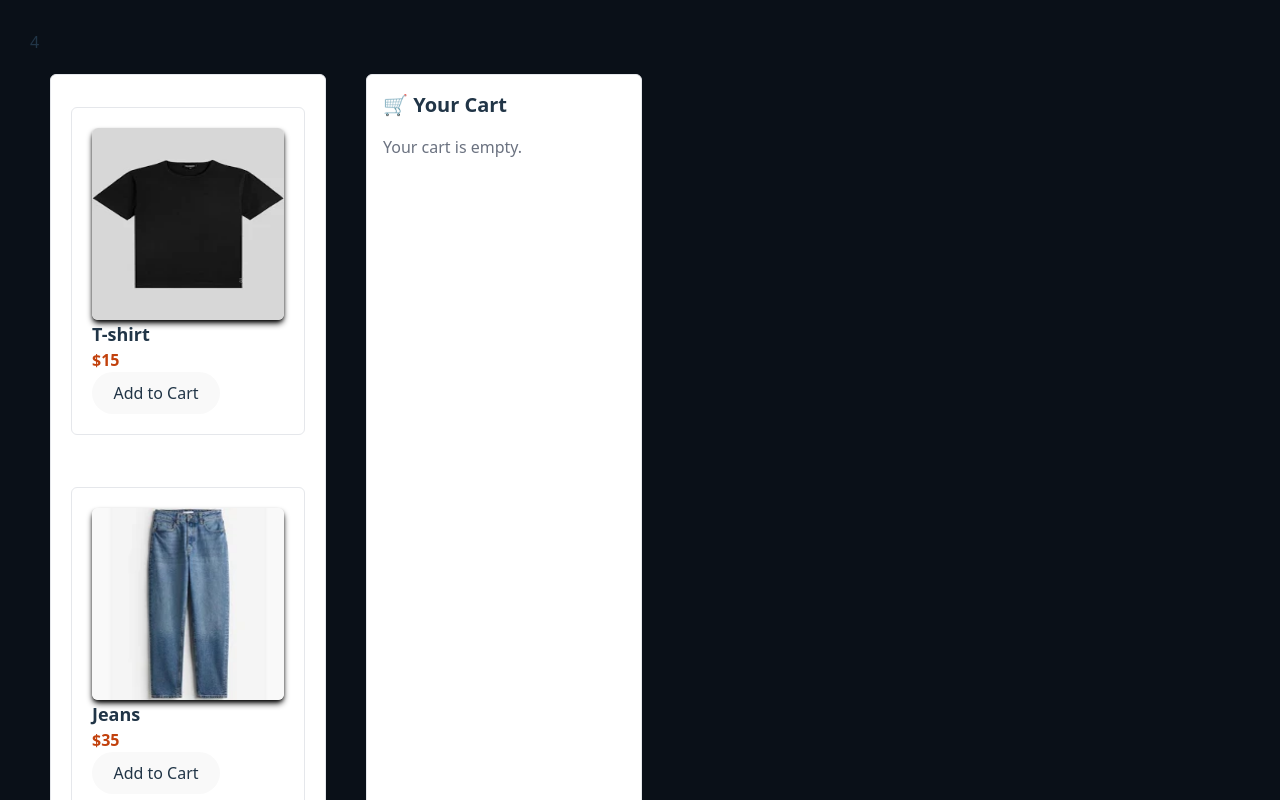
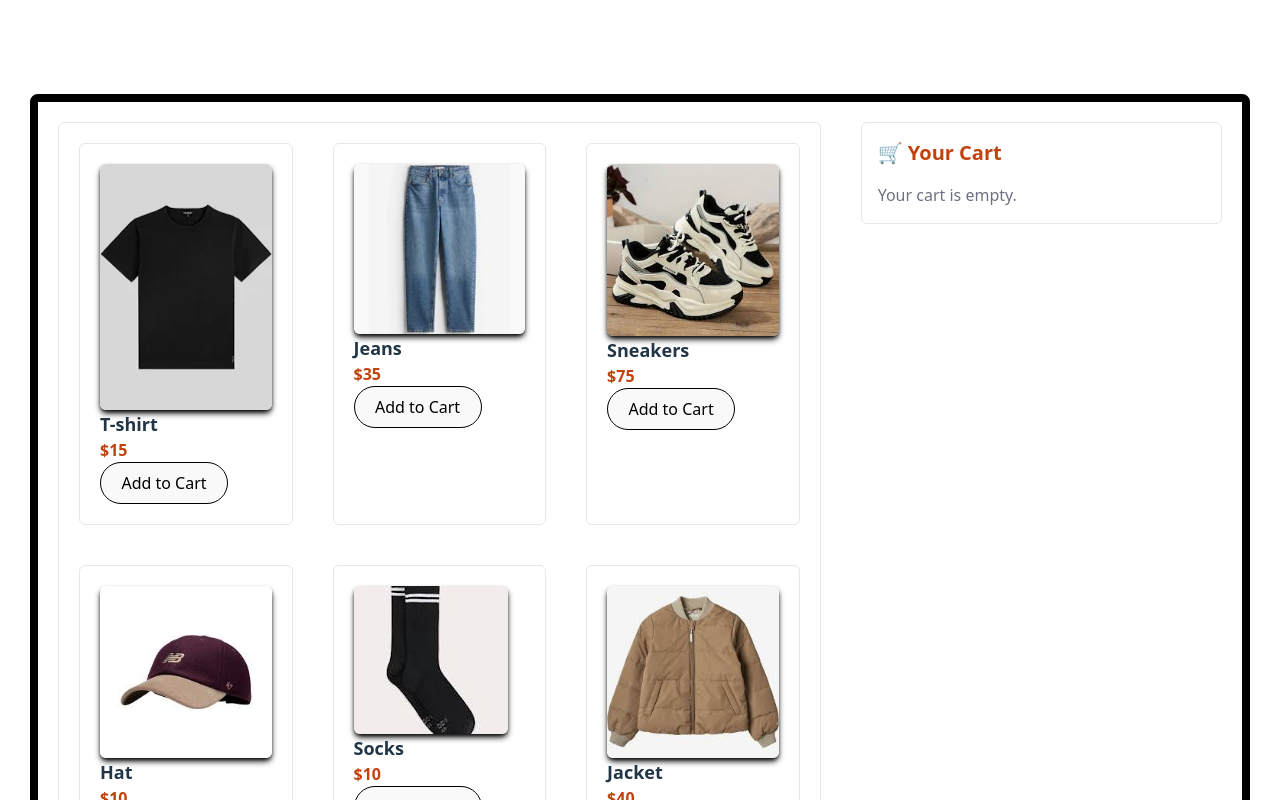
Before and after one commit to Igiraneza1/e-commerce, a React (Vite) app: page / in a window 1280 px wide. Shown: the top 800 px of the page. Built offline with nearby package versions, Linux system fonts and the light colour scheme.

Commit message:
first commit

```diff
--- a/src/App.css
+++ b/src/App.css
@@ -1,12 +1,9 @@
 body{
   padding: 30px;
-  background-color: rgb(10, 16, 24)
+
 }
 .footer{
   align-items: center;
   justify-content: center;
   bottom: 0%;
 }
-.cart{
- height: auto;
-}
--- a/src/App.jsx
+++ b/src/App.jsx
@@ -5,10 +5,12 @@ function App() {
 
   return (
     <>
-      4
+
+        <h1 className="text-4xl text-white font-bold p-3">Product List</h1>
+
       <div >
       <ProductList/>
-      <p className="footer mt-4 flex text-center">© 2025 My E-commerce Store</p>
+      <p className="footer mt-4 flex text-center text-white">© 2025 E-commerce Store</p>
       </div>
     </>
   )
--- a/src/components/Cart.jsx
+++ b/src/components/Cart.jsx
@@ -37,25 +37,26 @@ function Cart({ cart, setCart }) {
   };
 
   return (
-    <div className=" p-4 border rounded-md bg-white">
-      <h2 className="text-xl font-bold mb-4">🛒 Your Cart</h2>
+    <div className="p-4 border rounded-md bg-white">
+      <h2 className="text-xl font-bold mb-4 text-orange-700">🛒 Your Cart</h2>
 
       {cart.length === 0 ? (
         <p className="text-gray-500">Your cart is empty.</p>
       ) : (
         <>
           {cart.map(item => (
-            <div key={item.id} className="">
-              <div>
+            <div key={item.id} className="p-5 grid grid-cols-3 ">
+              <div className='col-span-2'>
+                <img src={item.image} alt={item.name} className="w-10 h-10 rounded" />
                 <h3 className="font-semibold">{item.name}</h3>
                 <p>Price: ${Number(item.price).toFixed(2)}</p>
                 <p>Quantity: {item.quantity}</p>
                 <p>Total: ${(Number(item.price) * item.quantity).toFixed(2)}</p>
               </div>
-              <div className="space-x-2">
-                <button onClick={() => increase(item.id)} className="bg-green-500 text-white px-3 rounded">+</button>
-                <button onClick={() => decrease(item.id)} className="bg-yellow-500 text-white px-3 rounded">-</button>
-                <button onClick={() => remove(item.id)} className="bg-black px-3 rounded">❌</button>
+              <div className="space-x-3 col-span-1 flex items-center justify-end">
+                <button onClick={() => increase(item.id)} className="bg-green-600 text-white px-3 rounded">+</button>
+                <button onClick={() => decrease(item.id)} className="bg-yellow-600 text-white px-3 rounded">-</button>
+                <button onClick={() => remove(item.id)} className=" px-3 rounded">❌</button>
               </div>
             </div>
           ))}
@@ -63,8 +64,8 @@ function Cart({ cart, setCart }) {
           <div className="mt-4 text-right">
             <p className="font-bold">Total: ${getTotal()}</p>
             <div className="mt-2 space-x-3">
-              <button onClick={confirmOrder} className="bg-blue-500 text-white px-4 py-2 rounded">Confirm Order</button>
-              <button onClick={startNewOrder} className="bg-gray-500 text-white px-4 py-2 rounded">Start New Order</button>
+              <button onClick={confirmOrder} className="bg-orange-700 text-white px-4 py-2 rounded-full">Confirm Order</button>
+              <button onClick={startNewOrder} className="bg-gray-500 text-white px-4 py-2 rounded-full">Start New Order</button>
             </div>
           </div>
         </>
--- a/src/components/ProductList.jsx
+++ b/src/components/ProductList.jsx
@@ -61,31 +61,36 @@ function ProductList() {
 
   return (
     <>
-      <div className='grid grid-cols-1 sm:grid-cols-2 md:grid-cols-2 gap-10 p-5'>
-        <div className='grid grid-cols-3 sm:grid-cols-1 gap-10 bg-white border rounded-md p-5'>
+      <div className='grid grid-cols-1 lg:grid-cols-3  md:grid-cols-2 gap-10 p-5 border-8 border-black rounded-lg'>
+        <div className='grid col-span-2 sm:w-full lg:grid-cols-3 md:grid-cols-2 md:w-full gap-10 bg-white border rounded-md p-5'>
           {products.map((product) => (
-            <div key={product.id} className="product-card mt-3 bg-white border rounded-md p-5">
+            <div key={product.id} className="product-card bg-white border rounded-md p-5">
               <img
                 src={product.image}
                 alt={product.name}
-                className="product-image size-48 rounded-md shadow-md shadow-black hover:border-2 hover:border-orange-600"
+                className="product-image rounded-md shadow-md shadow-black hover:border-2 hover:border-orange-600"
               />
               <figcaption>
                 <h2 className='font-bold text-lg'>{product.name}</h2>
                 <p className='text-orange-700 font-semibold'>${product.price}</p>
+
                 <button
-                  onClick={() => addToCart(product)}
-                  className="rounded-full w-32 p-2 border-2-black"
-                >
-                  Add to Cart
+                onClick={() => {
+                  addToCart(product);
+                  console.log(`${product.name} added to cart!`);
+               }}
+                className=" text-black w-32 p-2 border-1 border-black rounded-full hover:bg-orange-700">
+                Add to Cart
                 </button>
+
               </figcaption>
             </div>
           ))}
         </div>
 
-        {/* 🛒 Cart Component */}
-        <Cart cart={cart} setCart={setCart} />
+        <div className="col-span-1">
+          <Cart cart={cart} setCart={setCart} />
+        </div>
       </div>
     </>
   );
```
Also changed, not shown: src/components/CartItem.jsx (deleted), src/components/OrderModal.jsx (deleted), src/components/ProductCard.jsx (deleted).
